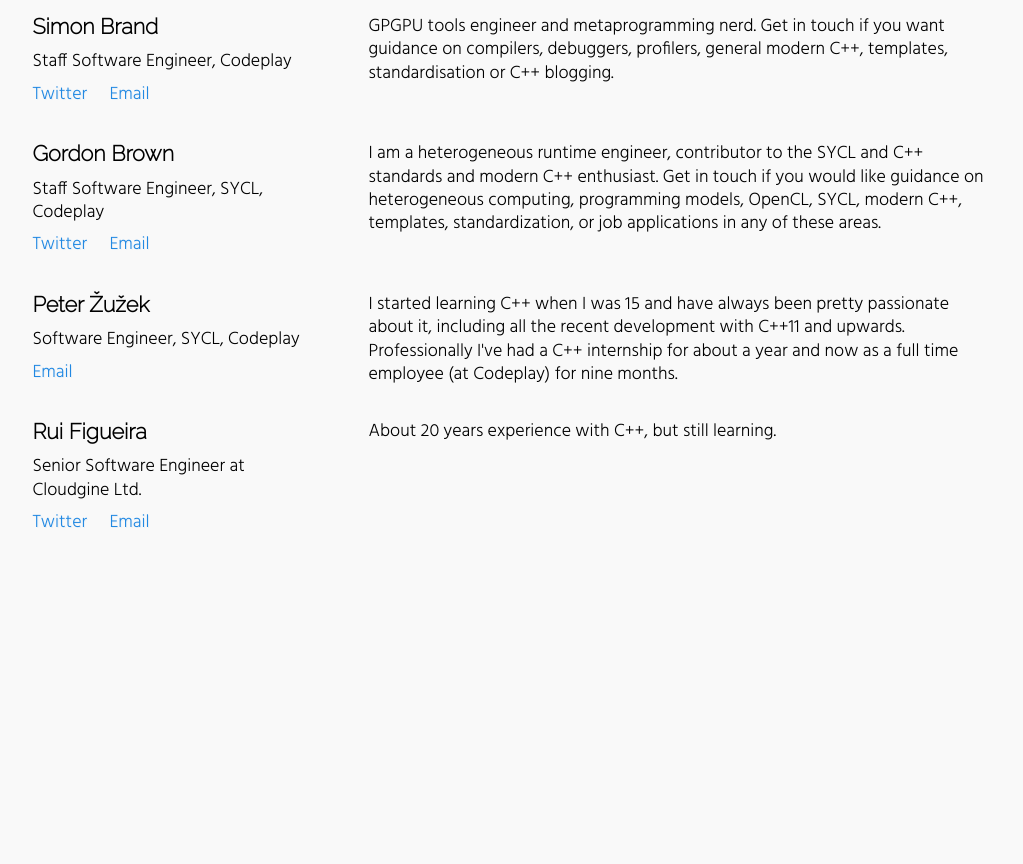
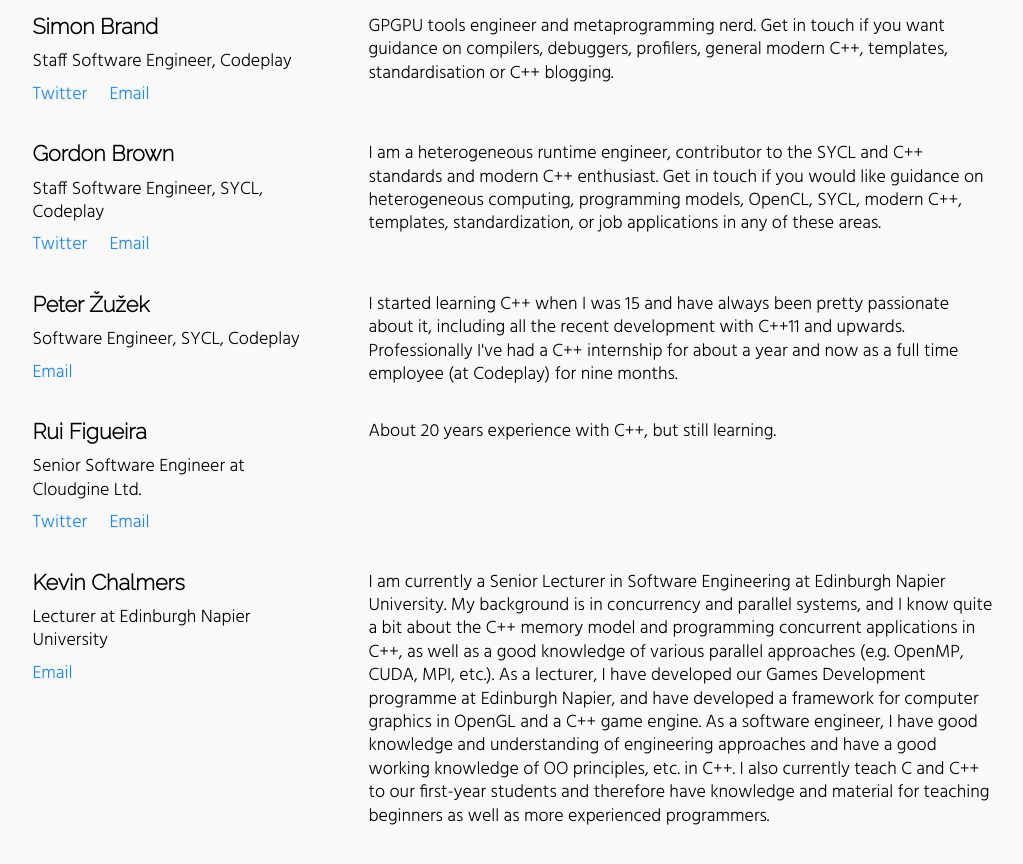
Before and after one commit to sftrabbit/CppEdinburgh, a Jekyll site: the page built from mentorships.html, in a window 1280 px wide and 900 px high, scrolled down 732 px. Shown: the top 864 px of the window, without its empty margins (126-1149 px from the left). Built offline with Jekyll 4.4.1, drawn with Linux system fonts in a browser that asks for light colours; before the commit the page ends 1348 px from its top, so only the background shows below that.

Commit message:
Add new mentor
Kevin Chalmers

```diff
--- a/_data/mentors.yaml
+++ b/_data/mentors.yaml
@@ -40,3 +40,10 @@
     - name: Email
       url: mailto:ruimvfigueira@gmail.com
   bio: About 20 years experience with C++, but still learning.
+
+- name: Kevin Chalmers
+  position: Lecturer at Edinburgh Napier University
+  links:
+    - name: Email
+      url: k.chalmers@napier.ac.uk
+  bio: I am currently a Senior Lecturer in Software Engineering at Edinburgh Napier University. My background is in concurrency and parallel systems, and I know quite a bit about the C++ memory model and programming concurrent applications in C++, as well as a good knowledge of various parallel approaches (e.g. OpenMP, CUDA, MPI, etc.). As a lecturer, I have developed our Games Development programme at Edinburgh Napier, and have developed a framework for computer graphics in OpenGL and a C++ game engine. As a software engineer, I have good knowledge and understanding of engineering approaches and have a good working knowledge of OO principles, etc. in C++. I also currently teach C and C++ to our first-year students and therefore have knowledge and material for teaching beginners as well as more experienced programmers.
```
